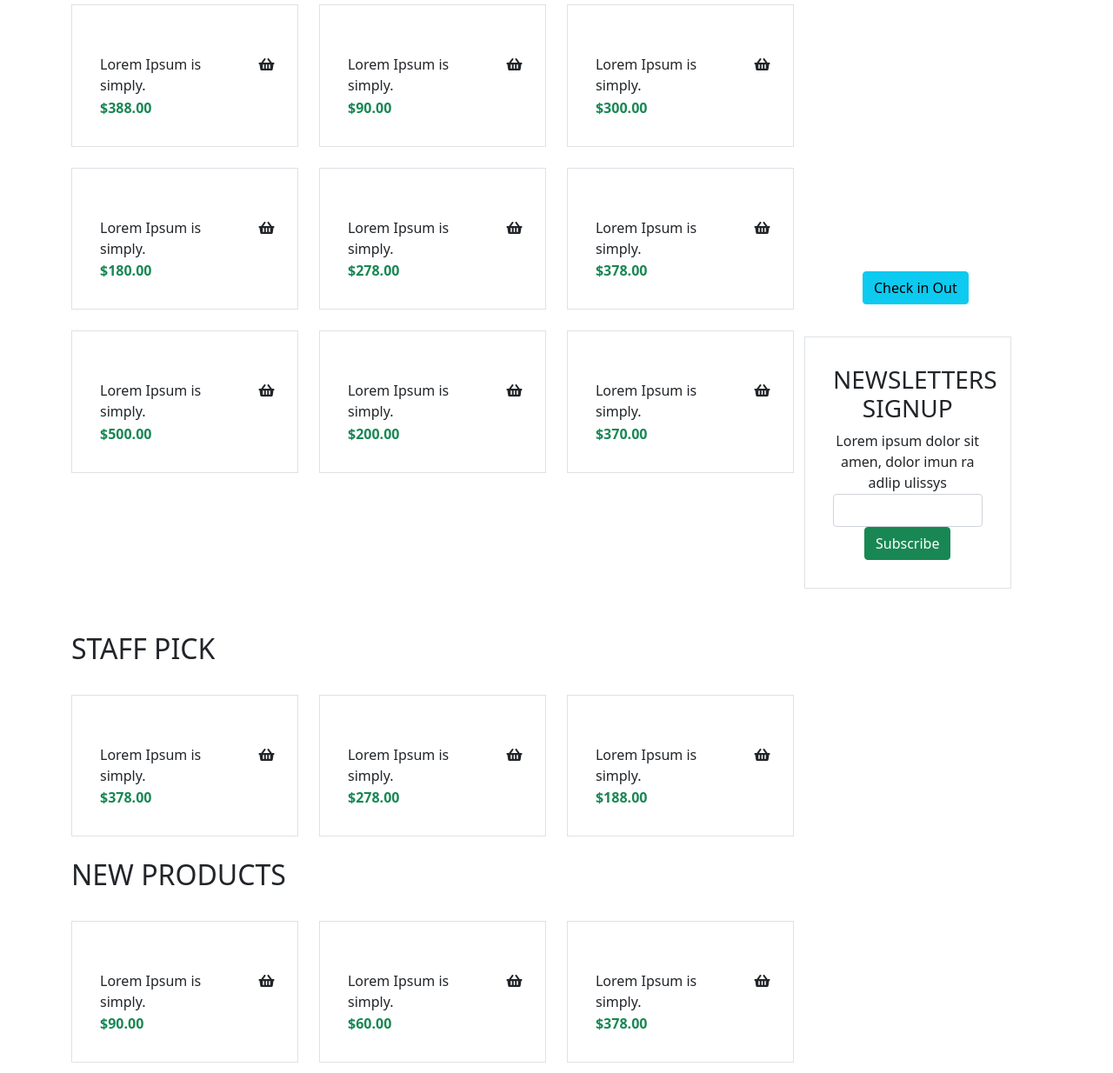
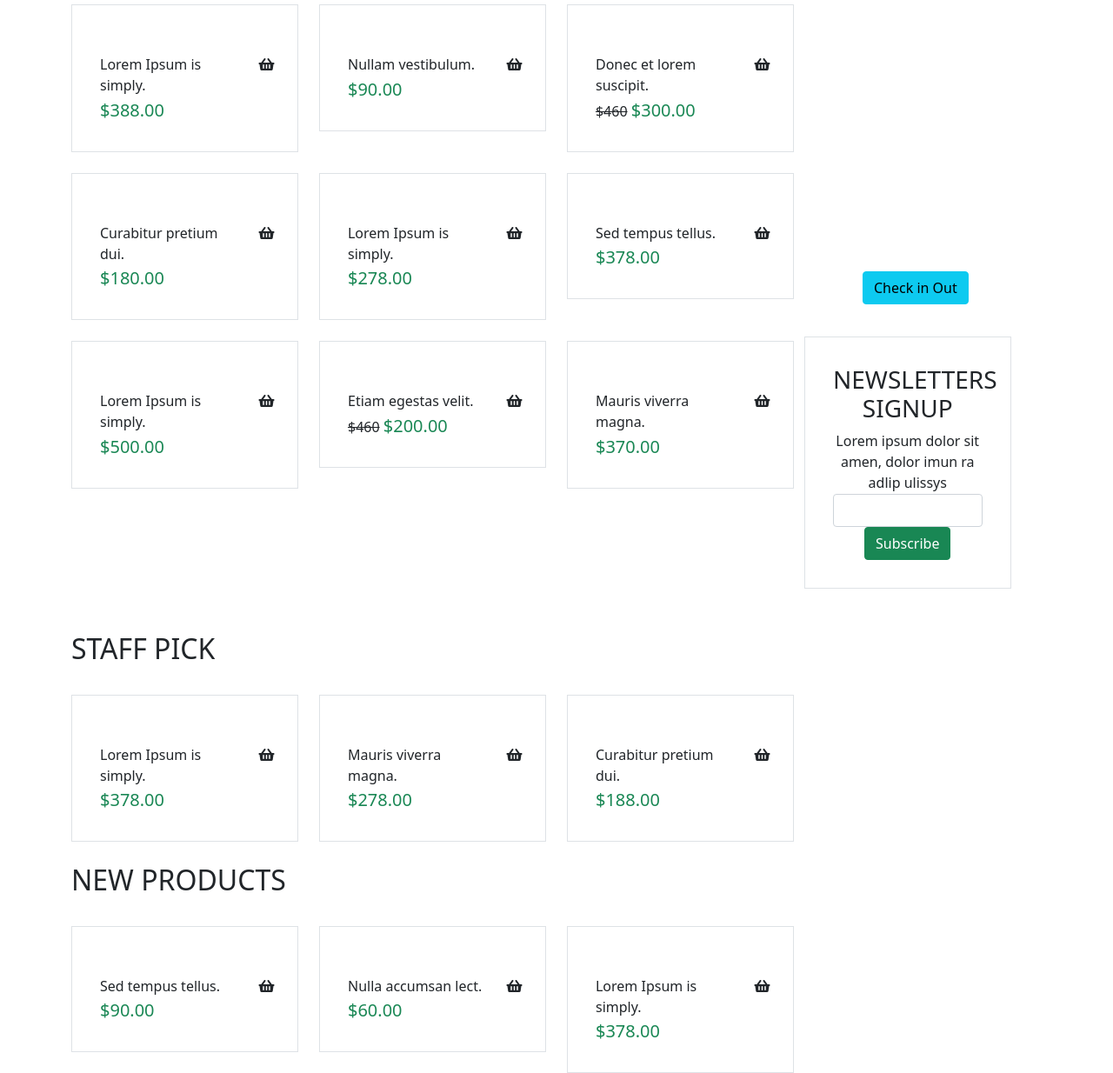
Before and after one commit to Sergiiko2/magazine, a website: page index.html in a window 1280 px wide. Shown: the part 744-1978 px from the top of the page at 87% size. Drawn offline with nearby package versions, Linux system fonts and the light colour scheme.

Commit message:
Внёс незначительные поправки в контент

```diff
--- a/index.html
+++ b/index.html
@@ -135,7 +135,7 @@
                             <div class="row">
                                 <div class="col-lg-10 col-8">
                                     <p>Lorem Ipsum is simply.</p>
-                                    <span class="text-success fw-bold">$388.00</span>
+                                    <span class="text-success price">$388.00</span>
                                 </div>
                                 <div class="col-lg-2 col-4">
                                     <i class="fas fa-shopping-basket"></i>
@@ -148,8 +148,8 @@
                             <img src="./image/90.png" alt="">
                             <div class="row">
                                 <div class="col-lg-10">
-                                    <p>Lorem Ipsum is simply.</p>
-                                    <span class="text-success fw-bold">$90.00</span>
+                                    <p>Nullam vestibulum.</p>
+                                    <span class="text-success price">$90.00</span>
                                 </div>
                                 <div class="col-lg-2">
                                     <i class="fas fa-shopping-basket"></i>
@@ -162,8 +162,9 @@
                             <img src="./image/300.png" alt="">
                             <div class="row">
                                 <div class="col-lg-10">
-                                    <p>Lorem Ipsum is simply.</p>
-                                    <span class="text-success fw-bold">$300.00</span>
+                                    <p>Donec et lorem suscipit.</p>
+                                    <span class="text-decoration-line-through">$460</span>
+                                    <span class="text-success price">$300.00</span>
                                 </div>
                                 <div class="col-lg-2">
                                     <i class="fas fa-shopping-basket"></i>
@@ -177,8 +178,8 @@
                             <img src="./image/180.png" alt="">
                             <div class="row">
                                 <div class="col-lg-10">
-                                    <p>Lorem Ipsum is simply.</p>
-                                    <span class="text-success fw-bold">$180.00</span>
+                                    <p>Curabitur pretium dui.</p>
+                                    <span class="text-success price">$180.00</span>
                                 </div>
                                 <div class="col-lg-2">
                                     <i class="fas fa-shopping-basket"></i>
@@ -192,7 +193,7 @@
                             <div class="row">
                                 <div class="col-lg-10">
                                     <p>Lorem Ipsum is simply.</p>
-                                    <span class="text-success fw-bold">$278.00</span>
+                                    <span class="text-success price">$278.00</span>
                                 </div>
                                 <div class="col-lg-2">
                                     <i class="fas fa-shopping-basket"></i>
@@ -205,8 +206,8 @@
                             <img src="./image/378.png" alt="">
                             <div class="row">
                                 <div class="col-lg-10">
-                                    <p>Lorem Ipsum is simply.</p>
-                                    <span class="text-success fw-bold">$378.00</span>
+                                    <p>Sed tempus tellus.</p>
+                                    <span class="text-success price">$378.00</span>
                                 </div>
                                 <div class="col-lg-2">
                                     <i class="fas fa-shopping-basket"></i>
@@ -221,7 +222,7 @@
                             <div class="row">
                                 <div class="col-lg-10">
                                     <p>Lorem Ipsum is simply.</p>
-                                    <span class="text-success fw-bold">$500.00</span>
+                                    <span class="text-success price">$500.00</span>
                                 </div>
                                 <div class="col-lg-2">
                                     <i class="fas fa-shopping-basket"></i>
@@ -234,8 +235,9 @@
                             <img src="./image/200.png" alt="">
                             <div class="row">
                                 <div class="col-lg-10">
-                                    <p>Lorem Ipsum is simply.</p>
-                                    <span class="text-success fw-bold">$200.00</span>
+                                    <p>Etiam egestas velit.</p>
+                                    <span class="text-decoration-line-through">$460</span>
+                                    <span class="text-success price">$200.00</span>
                                 </div>
                                 <div class="col-lg-2">
                                     <i class="fas fa-shopping-basket"></i>
@@ -248,8 +250,8 @@
                             <img src="./image/370.png" alt="">
                             <div class="row">
                                 <div class="col-lg-10">
-                                    <p>Lorem Ipsum is simply.</p>
-                                    <span class="text-success fw-bold">$370.00</span>
+                                    <p>Mauris viverra magna.</p>
+                                    <span class="text-success price">$370.00</span>
                                 </div>
                                 <div class="col-lg-2">
                                     <i class="fas fa-shopping-basket"></i>
@@ -291,7 +293,7 @@
                         <div class="row">
                             <div class="col-lg-10 col-8">
                                 <p>Lorem Ipsum is simply.</p>
-                                <span class="text-success fw-bold">$378.00</span>
+                                <span class="text-success price">$378.00</span>
                             </div>
                             <div class="col-lg-2 col-4">
                                 <i class="fas fa-shopping-basket"></i>
@@ -304,8 +306,8 @@
                         <img src="./image/278.00.png" alt="">
                         <div class="row">
                             <div class="col-lg-10">
-                                <p>Lorem Ipsum is simply.</p>
-                                <span class="text-success fw-bold">$278.00</span>
+                                <p>Mauris viverra magna.</p>
+                                <span class="text-success price">$278.00</span>
                             </div>
                             <div class="col-lg-2">
                                 <i class="fas fa-shopping-basket"></i>
@@ -318,8 +320,8 @@
                         <img src="./image/188.png" alt="">
                         <div class="row">
                             <div class="col-lg-10">
-                                <p>Lorem Ipsum is simply.</p>
-                                <span class="text-success fw-bold">$188.00</span>
+                                <p>Curabitur pretium dui.</p>
+                                <span class="text-success price">$188.00</span>
                             </div>
                             <div class="col-lg-2">
                                 <i class="fas fa-shopping-basket"></i>
@@ -346,8 +348,8 @@
                         <img src="./image/500.png" alt="">
                         <div class="row">
                             <div class="col-lg-10 col-8">
-                                <p>Lorem Ipsum is simply.</p>
-                                <span class="text-success fw-bold">$90.00</span>
+                                <p>Sed tempus tellus.</p>
+                                <span class="text-success price">$90.00</span>
                             </div>
                             <div class="col-lg-2 col-4">
                                 <i class="fas fa-shopping-basket"></i>
@@ -360,8 +362,8 @@
                         <img src="./image/188.png" alt="">
                         <div class="row">
                             <div class="col-lg-10">
-                                <p>Lorem Ipsum is simply.</p>
-                                <span class="text-success fw-bold">$60.00</span>
+                                <p>Nulla accumsan lect.</p>
+                                <span class="text-success price">$60.00</span>
                             </div>
                             <div class="col-lg-2">
                                 <i class="fas fa-shopping-basket"></i>
@@ -375,7 +377,7 @@
                         <div class="row">
                             <div class="col-lg-10">
                                 <p>Lorem Ipsum is simply.</p>
-                                <span class="text-success fw-bold">$378.00</span>
+                                <span class="text-success price">$378.00</span>
                             </div>
                             <div class="col-lg-2">
                                 <i class="fas fa-shopping-basket"></i>
@@ -390,6 +392,7 @@
 
 
 
+
 <script src="https://cdn.jsdelivr.net/npm/bootstrap@5.0.2/dist/js/bootstrap.bundle.min.js" integrity="sha384-MrcW6ZMFYlzcLA8Nl+NtUVF0sA7MsXsP1UyJoMp4YLEuNSfAP+JcXn/tWtIaxVXM" crossorigin="anonymous"></script>
 </body>
 </html>
--- a/scss/main.scss
+++ b/scss/main.scss
@@ -69,3 +69,6 @@ p {
 .padd {
   padding: 25px 0 25px 0;
 }
+.price {
+  font-size: 20px;
+}
```
Also changed, not shown: css/main.css, 1 other file.
